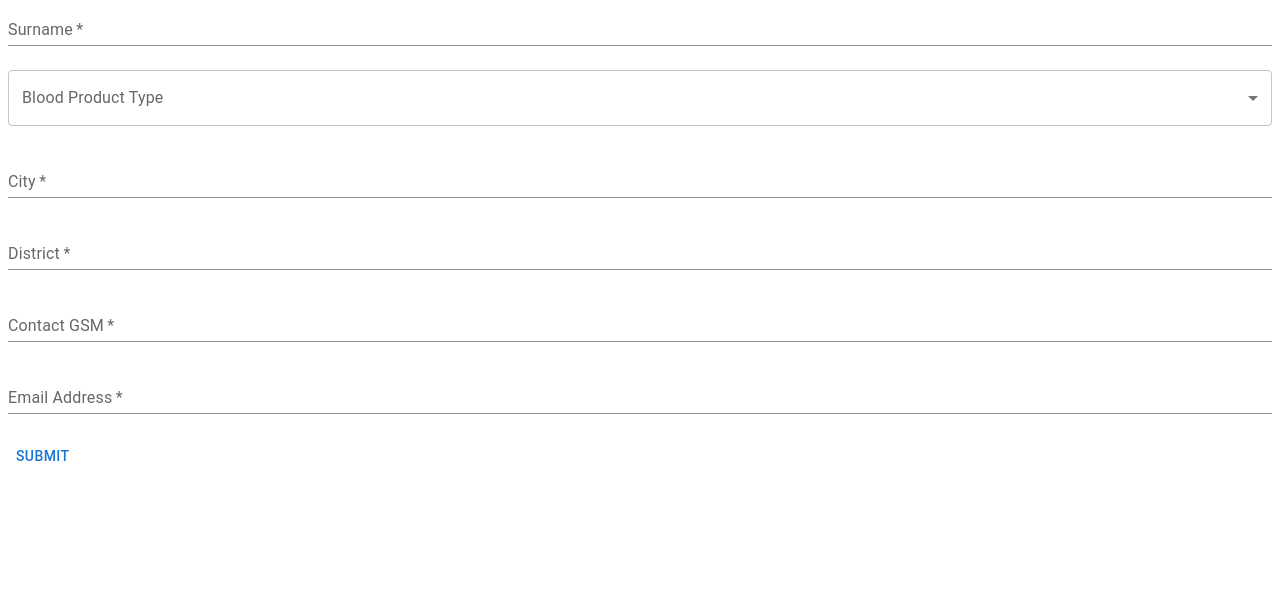
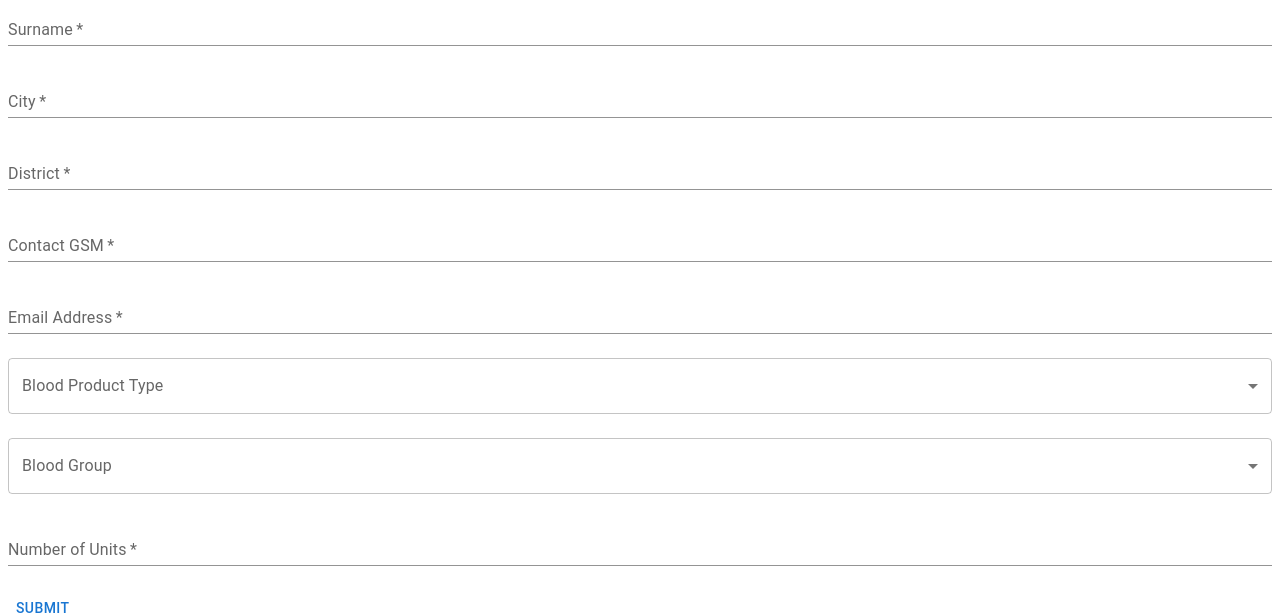
Before and after one commit to huseyincambasi/bloodbank-frontend, a React (Create React App) app: page /bloodrequest in a window 1280 px wide. Shown: the part 231-847 px from the top of the page. Before the commit the page ends 800 px from the top, so only its background shows below. Built offline with nearby package versions, Linux system fonts and the light colour scheme; no server answers.

Commit message:
blood group added

```diff
--- a/src/components/BloodRequest.js
+++ b/src/components/BloodRequest.js
@@ -9,15 +9,22 @@ export const BloodRequest = () => {
     const { id } = useParams();
     const [showSubmitButton, setShowSubmitButton] = useState(true);
     const [inputs, setInputs] = useState({
-        _id: "",
         name: "",
         surname: "",
-        blood_product_type: "",
         city: "",
         district: "",
         contact_gsm: "",
         email_address: "",
+        blood_product_type: "",
+        blood_group: "",
+        number_of_units: "",
     });
+
+    const getBloodRequest = async () => {
+        await axios.get(`${URL}/api/blood_request/${id}`).then((res) => {
+            setInputs(res.data);
+        });
+    };
 
     useEffect(() => {
         if (id !== null && id !== undefined) {
@@ -25,12 +32,6 @@ export const BloodRequest = () => {
             setShowSubmitButton(false);
         }
     }, []);
-
-    const getBloodRequest = async () => {
-        await axios.get(`${URL}/api/blood_request/${id}`).then((res) => {
-            setInputs(res.data);
-        });
-    };
 
     const handleChange = (e) => {
         setInputs((prevState) =>  ({
@@ -62,17 +63,32 @@ export const BloodRequest = () => {
                     }
                     <TextField required name="name" value={inputs.name} onChange={handleChange} label="Name" variant="standard" fullWidth sx={{mb: 3}} />
                     <TextField required name="surname" value={inputs.surname} onChange={handleChange} label="Surname" variant="standard" fullWidth sx={{mb: 3}}/>
+                    <TextField required name="city" value={inputs.city} onChange={handleChange} label="City" variant="standard" fullWidth sx={{mb: 3}} />
+                    <TextField required name="district" value={inputs.district} onChange={handleChange} label="District" variant="standard" fullWidth sx={{mb: 3}} />
+                    <TextField required name="contact_gsm" value={inputs.contact_gsm} onChange={handleChange} label="Contact GSM" variant="standard" fullWidth sx={{mb: 3}} />
+                    <TextField required name="email_address" value={inputs.email_address} onChange={handleChange} label="Email Address" type="email" variant="standard" fullWidth sx={{mb: 3}}/>
                     <FormControl fullWidth>
                         <InputLabel id="blood_product_type_label">Blood Product Type</InputLabel>
                         <Select labelId="blood_product_type_label" name="blood_product_type" value={inputs.blood_product_type} onChange={handleChange} label="Blood Product Type" fullWidth sx={{mb: 3}} >
                             <MenuItem value={"Whole"}>Whole</MenuItem>
                             <MenuItem value={"Plasma"}>Plasma</MenuItem>
+                            <MenuItem value={"Platelet"}>Platelet</MenuItem>
                         </Select>
                     </FormControl>
-                    <TextField required name="city" value={inputs.city} onChange={handleChange} label="City" variant="standard" fullWidth sx={{mb: 3}} />
-                    <TextField required name="district" value={inputs.district} onChange={handleChange} label="District" variant="standard" fullWidth sx={{mb: 3}} />
-                    <TextField required name="contact_gsm" value={inputs.contact_gsm} onChange={handleChange} label="Contact GSM" variant="standard" fullWidth sx={{mb: 3}} />
-                    <TextField required name="email_address" value={inputs.email_address} onChange={handleChange} label="Email Address" type="email" variant="standard" fullWidth sx={{mb: 3}}/>
+                    <FormControl fullWidth>
+                        <InputLabel id="blood_group_label">Blood Group</InputLabel>
+                        <Select labelId="blood_group_label" name="blood_group" value={inputs.blood_group} onChange={handleChange} label="Blood Group" fullWidth sx={{mb: 3}} >
+                            <MenuItem value={"A+"}>A+</MenuItem>
+                            <MenuItem value={"A-"}>A-</MenuItem>
+                            <MenuItem value={"B+"}>B+</MenuItem>
+                            <MenuItem value={"B-"}>B-</MenuItem>
+                            <MenuItem value={"0+"}>0+</MenuItem>
+                            <MenuItem value={"0-"}>0-</MenuItem>
+                            <MenuItem value={"AB+"}>AB+</MenuItem>
+                            <MenuItem value={"AB-"}>AB-</MenuItem>
+                        </Select>
+                    </FormControl>
+                    <TextField required name="number_of_units" value={inputs.number_of_units} onChange={handleChange} label="Number of Units" variant="standard" fullWidth sx={{mb: 3}} inputProps={{ inputMode: 'numeric', pattern: '[0-9]*' }} />
                     {showSubmitButton && <Button type="submit">Submit</Button>}
                 </Box>
             </form>
--- a/src/components/BloodRequests.js
+++ b/src/components/BloodRequests.js
@@ -55,10 +55,11 @@ export const BloodRequests = () => {
     const columns = [
         { field : "name", headerName: "Name", width: 150},
         { field : "surname", headerName: "Surname", width: 150},
-        { field : "blood_product_type", headerName: "Blood Product Type", width: 150},
         { field : "city", headerName: "City", width: 150},
         { field : "district", headerName: "District", width: 150},
         { field : "contact_gsm", headerName: "Contact GSM", width: 150},
+        { field : "email_address", headerName: "Email Address", width: 250},
+        { field : "blood_product_type", headerName: "Blood Product Type", width: 150},
         { field : "donate_blood", headerName: "", width: 150,
             renderCell: (cellValues) => {
               return (
@@ -85,10 +86,11 @@ export const BloodRequests = () => {
         _id: row._id,
         name: row.name,
         surname: row.surname,
-        blood_product_type: row.blood_product_type,
         city: row.city,
         district: row.district,
         contact_gsm: row.contact_gsm,
+        email_address: row.email_address,
+        blood_product_type: row.blood_product_type,
     }));
 
     return (
```
